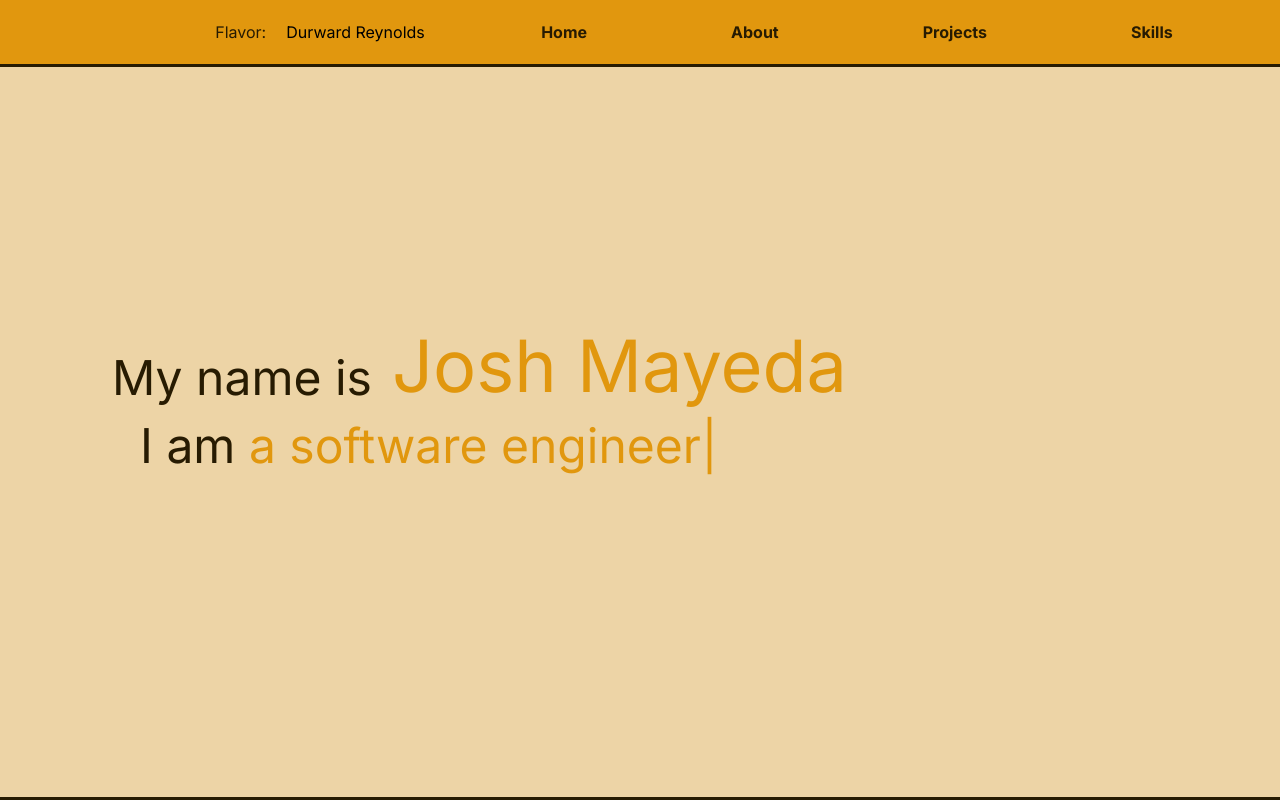
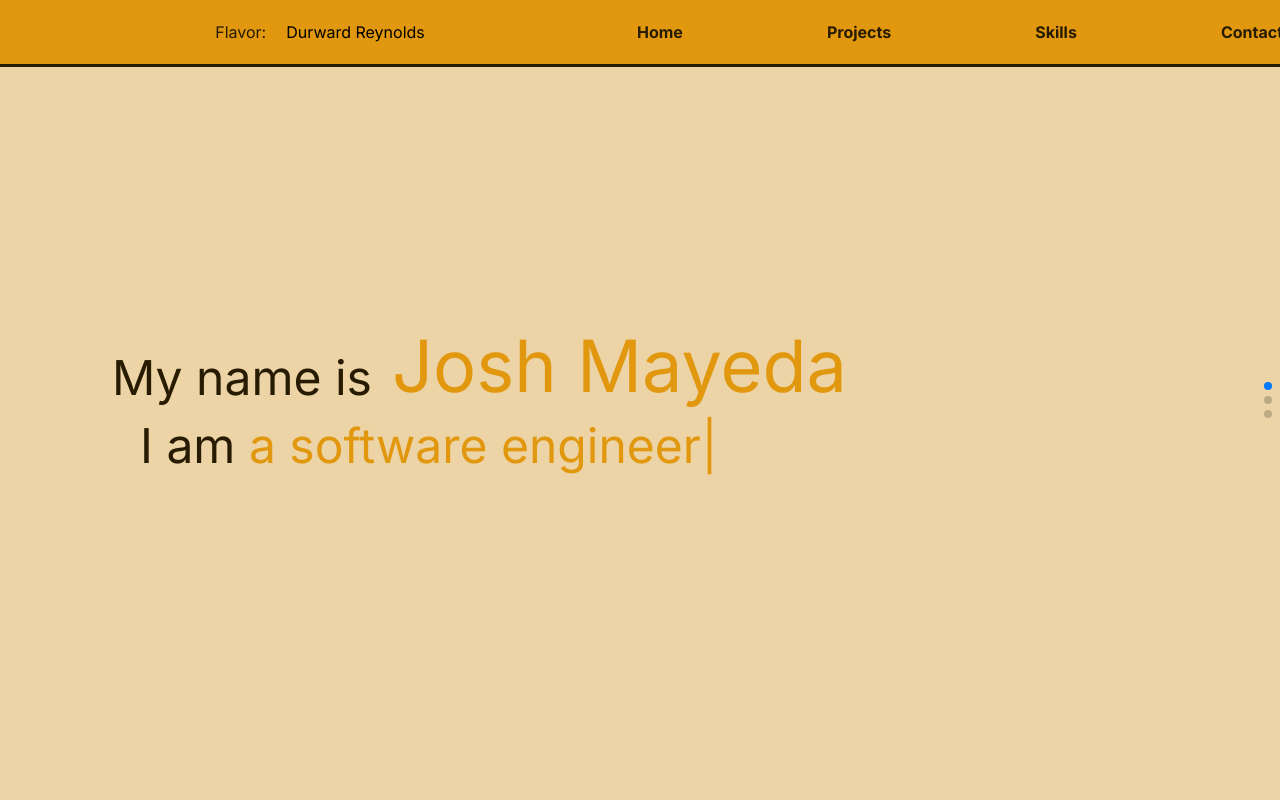
Before and after one commit to joshmayeda/mayeda-portfolio, a Next.js app: page / in a window 1280 px wide. Built offline with nearby package versions, Linux system fonts and the light colour scheme.

Commit message:
swiper added

```diff
--- a/app/Navbar.tsx
+++ b/app/Navbar.tsx
@@ -30,11 +30,10 @@ const Navbar: React.FC<NavbarProps> = ( { homeRef, aboutRef, projectsRef, skills
 		</div>
 
 		<div className="flex flex-row gap-36 items-center justify-center w-1/2">
-		  <a href="#" onClick={() => scrollToSection(homeRef)} className="justify-self-end text-pumpkinSpiceText font-bold">Home</a>
-		  <a href="#" onClick={() => scrollToSection(aboutRef)} className="justify-self-end text-pumpkinSpiceText font-bold">About</a>
-		  <a href="#" onClick={() => scrollToSection(projectsRef)} className="justify-self-end text-pumpkinSpiceText font-bold">Projects</a>
-		  <a href="#" onClick={() => scrollToSection(skillsRef)} className="justify-self-end text-pumpkinSpiceText font-bold">Skills</a>
-		  <a href="#" onClick={() => scrollToSection(contactRef)} className="justify-self-end text-pumpkinSpiceText font-bold">Contact</a>
+		  <a href="#home" onClick={() => scrollToSection(homeRef)} className="justify-self-end text-pumpkinSpiceText font-bold">Home</a>
+		  <a href="#projects" onClick={() => scrollToSection(projectsRef)} className="justify-self-end text-pumpkinSpiceText font-bold">Projects</a>
+		  <a href="#skills" onClick={() => scrollToSection(skillsRef)} className="justify-self-end text-pumpkinSpiceText font-bold">Skills</a>
+		  <a href="#contact" onClick={() => scrollToSection(contactRef)} className="justify-self-end text-pumpkinSpiceText font-bold">Contact</a>
 		</div>
 	  </div>
 	);
--- a/app/page.tsx
+++ b/app/page.tsx
@@ -4,8 +4,10 @@ import Image from 'next/image'
 import { useState, useEffect, useRef } from 'react'
 import Navbar from './Navbar'
 import { TypeAnimation } from 'react-type-animation'
-import React, { Component } from 'react';
-import "react-responsive-carousel/lib/styles/carousel.min.css";
+import React from 'react';
+import { Swiper, SwiperSlide } from 'swiper/react';
+import SwiperCore, { Navigation, Pagination, Scrollbar, A11y, Autoplay, Mousewheel } from 'swiper/modules';
+import 'swiper/swiper-bundle.css';
 
 export default function Home() {
 
@@ -26,11 +28,22 @@ export default function Home() {
   const contactRef = useRef(null)
 
   return (
-    <main className="flex h-screen w-screen flex-col items-center justify-between overflow-y-auto overscroll-y-contain overflow-x-hidden snap-mandatory snap-y bg-pumpkinSpiceBackground">
+    <main className="flex h-screen w-screen flex-col items-center justify-between overflow-y-hidden overscroll-y-contain overflow-x-hidden snap-mandatory snap-y bg-pumpkinSpiceBackground">
       <link rel="stylesheet" href="https://cdn.jsdelivr.net/gh/devicons/devicon@v2.15.1/devicon.min.css" />
       <Navbar homeRef={homeRef} aboutRef={aboutRef} projectsRef={projectsRef} skillsRef={skillsRef} contactRef={contactRef} />
-
+      <Swiper
+        direction={'vertical'}
+        slidesPerView={1}
+        spaceBetween={30}
+        mousewheel={true}
+        pagination={{
+          clickable: true,
+        }}
+        modules={[Mousewheel, Pagination]}
+        className="mySwiper"
+      >
         {/* Home Section */}
+        <SwiperSlide>
           <div id="home" className="flex flex-col justify-center items-center gap-5 ring ring-pumpkinSpiceText text-pumpkinSpiceText min-h-screen w-screen p-16 snap-start">
             <div className="flex flex-row gap-5 justify-start items-end w-11/12">
               <h2 className="text-pumpkinSpiceText text-5xl">My name is</h2>
@@ -61,44 +74,10 @@ export default function Home() {
               />
             </div>
           </div>
-
-        {/* About Section
-        <div id="about" ref={aboutRef} className="flex flex-col items-center ring ring-pumpkinSpiceText text-pumpkinSpiceText min-h-screen w-screen p-16 snap-start">
-          <h1 className="mt-10 text-6xl">About</h1>
-
-          <div className="flex justify-center w-3/4 mt-10 gap-32">
-            <h1 className="text-3xl self-center">
-              I am a recent graduate from Sonoma State University with a Bachelor's Degree in Computer Science.
-            </h1>
-            <Carousel className="w-1/3">
-                <div>
-                    <img src="/fh-bane-condition.png" alt="image1" />
-                </div>
-                <div>
-                    <img src="https://media.geeksforgeeks.org/wp-content/uploads/20211213172225/2.png" alt="image2" />
-                    <p className="legend">Image 2</p>
-
-                </div>
-                <div>
-                    <img src="https://media.geeksforgeeks.org/wp-content/uploads/20211213172226/3.png" alt="image3"/>
-                    <p className="legend">Image 3</p>
-
-                </div>
-                <div>
-                    <img src="https://media.geeksforgeeks.org/wp-content/uploads/20211213172227/4.png" alt="image4"/>
-                    <p className="legend">Image 4</p>
-
-                </div>
-                <div>
-                    <img src="https://media.geeksforgeeks.org/wp-content/uploads/20211213172229/5.png" alt="image5"/>
-                    <p className="legend">Image 5</p>
-
-                </div>
-            </Carousel>
-          </div>
-        </div> */}
+        </SwiperSlide>
 
         {/* Projects Section */}
+        <SwiperSlide>
           <div id="projects" ref={projectsRef} className="flex flex-col items-center ring ring-pumpkinSpiceText text-pumpkinSpiceText min-h-screen w-screen p-16 pb-4 snap-start">
             <h1 className="mt-5 text-6xl">Projects</h1>
             <div className="flex flex-col gap-5 mt-3 h-full w-9/12">
@@ -160,8 +139,10 @@ export default function Home() {
               </div>
             </div>
           </div>
+        </SwiperSlide>
 
         {/* Skills Section */}
+        <SwiperSlide>
           <div id="skills" ref={skillsRef} className="flex flex-col items-center ring ring-pumpkinSpiceText text-pumpkinSpiceText min-h-screen w-screen p-16 snap-start">
             <h1 className="mt-10 text-6xl">Skills</h1>
             <div className="flex flex-col mt-32 gap-32">
@@ -192,9 +173,11 @@ export default function Home() {
               </div>
             </div>
           </div>
+        </SwiperSlide>
         {/* <div id="contact" ref={contactRef} className="flex flex-col items-center ring ring-pumpkinSpiceText text-pumpkinSpiceText min-h-screen w-screen p-16 snap-start">
           <ContactForm />
         </div> */}
+      </Swiper>
     </main>
   )
 }
--- a/package.json
+++ b/package.json
@@ -23,7 +23,9 @@
     "react": "^18",
     "react-dom": "^18",
     "react-responsive-carousel": "^3.2.23",
-    "react-type-animation": "^3.2.0"
+    "react-scroll": "^1.9.0",
+    "react-type-animation": "^3.2.0",
+    "swiper": "^11.0.2"
   },
   "devDependencies": {
     "@types/node": "^20",
```
Also changed, not shown: 1 other file (tests, documents, lock files or other folders). Lines whose indentation alone changed are shown as unchanged.
